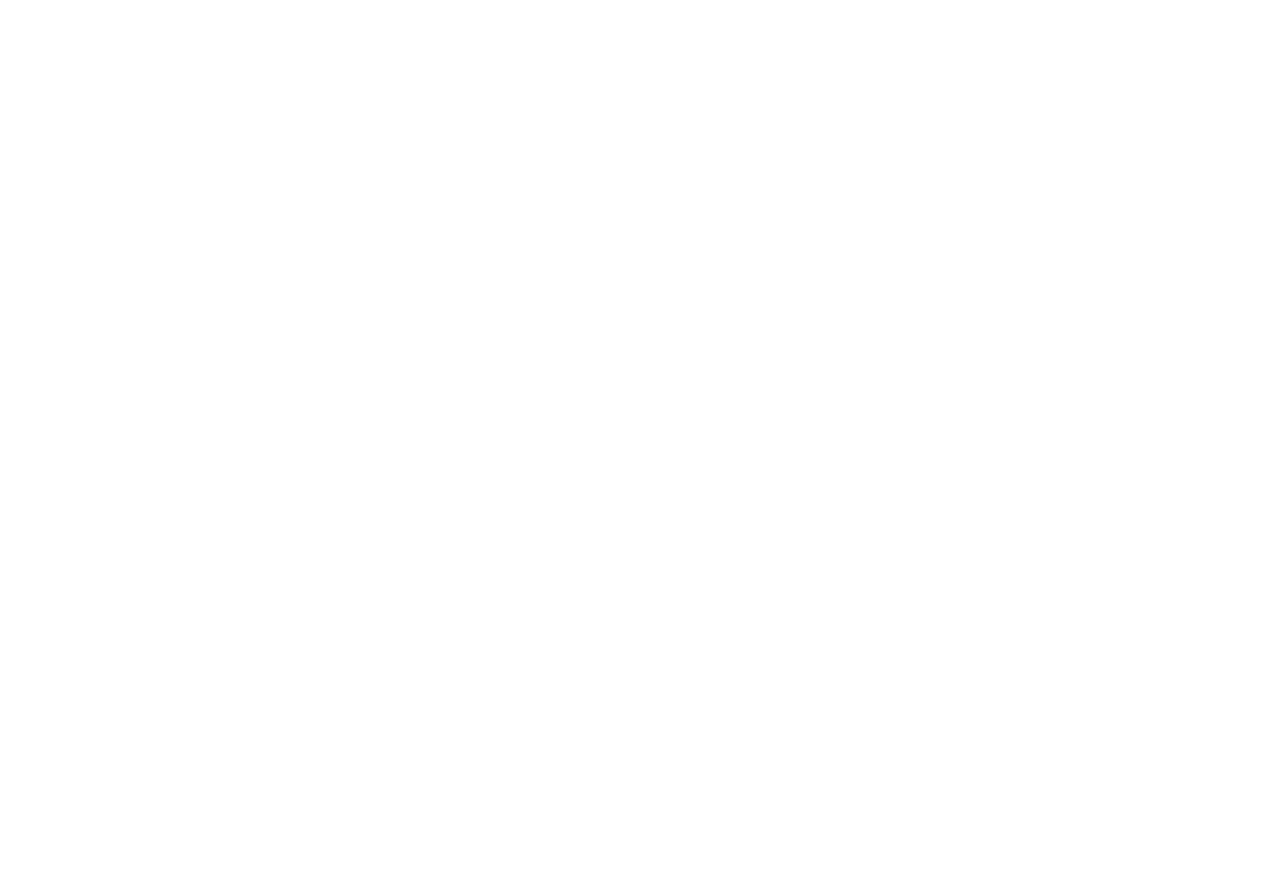
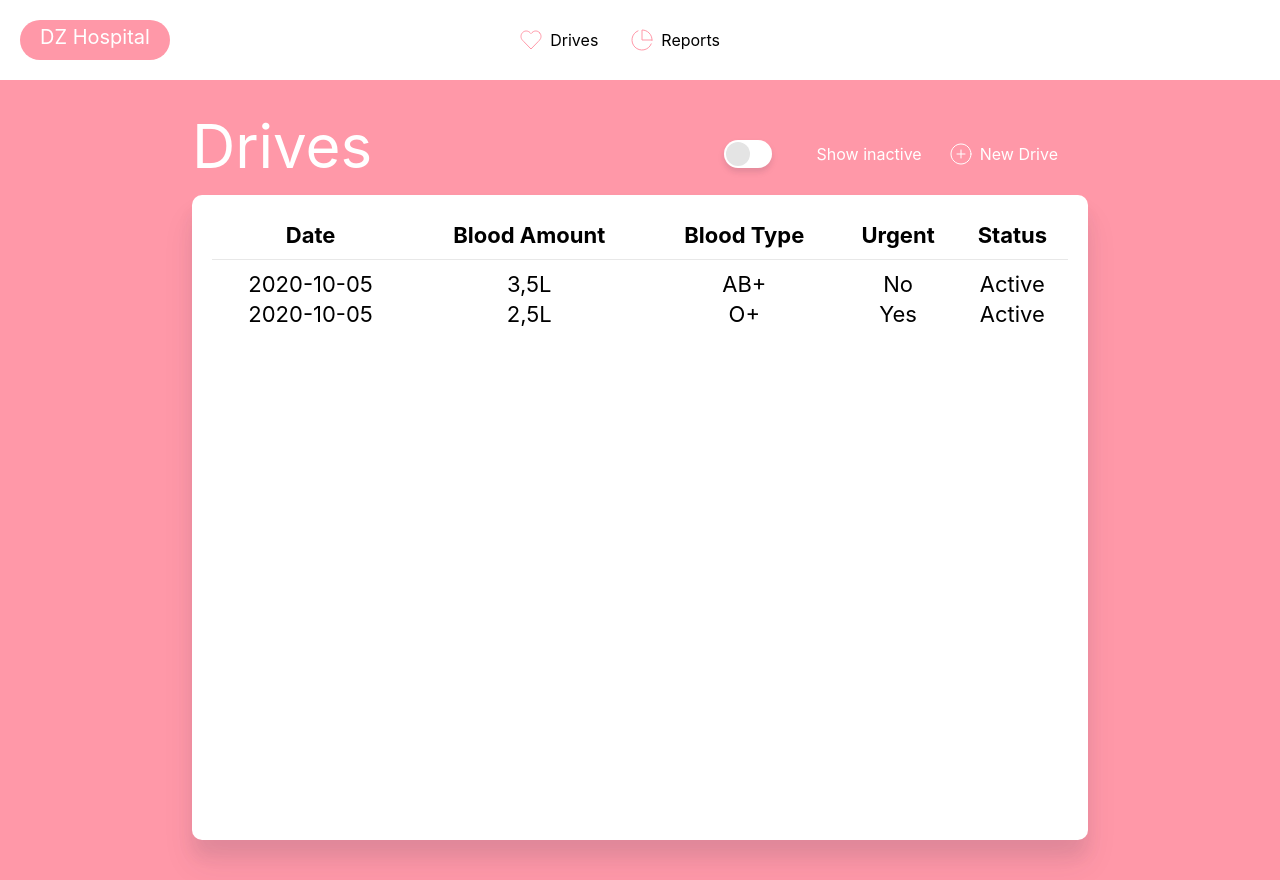
Before and after one commit to nonical/vivel-web, a React (Create React App) app: page /drives in a window 1280 px wide. Before the commit this address had no page. Before the commit the page ends 800 px from the top, so only its background shows below. Built offline with nearby package versions, Linux system fonts and the light colour scheme.

Commit message:
add drive stuff

```diff
--- a/src/App.tsx
+++ b/src/App.tsx
@@ -1,14 +1,16 @@
 import React from "react";
 import { BrowserRouter, Routes, Route } from "react-router-dom";
 import { QueryClient, QueryClientProvider } from "react-query";
-
+import Drive from "./views/Drive"
 const queryClient = new QueryClient();
 
 function App() {
   return (
     <QueryClientProvider client={queryClient}>
       <BrowserRouter>
-        <Routes></Routes>
+        <Routes>
+          <Route path="/drives" element={<Drive/>} />
+        </Routes>
       </BrowserRouter>
     </QueryClientProvider>
   );
--- /dev/null
+++ b/src/views/Drive/Drive.tsx
@@ -0,0 +1,63 @@
+import React from "react";
+
+import Navbar from "../../components/Navbar";
+import Container from "../../components/Container";
+import Table from "../../components/Table";
+import Switch from "../../components/Switch";
+import Action from "../../components/Action";
+import Title from "../../components/Title";
+import Main from "../../components/Main";
+import { ReactComponent as PlusCircle } from "../../assets/plus-circle.svg";
+
+export default function Drive() {
+  return (
+    <>
+      <Navbar />
+      <Main>
+        <Title title={"Drives"}>
+          <Switch initChecked={false} onToggle={() => {}} />
+          <span
+            style={{
+              marginLeft: 10,
+              marginRight: 25,
+            }}
+          >
+            Show inactive
+          </span>
+          <Action
+            title="New Drive"
+            Icon={PlusCircle}
+            iconStyles={{ stroke: "white", marginRight: 5 }}
+          />
+        </Title>
+        <Container>
+          <div style={{ minHeight: 600 }}>
+            <Table>
+              <thead>
+                <th>Date</th>
+                <th>Blood Amount</th>
+                <th>Blood Type</th>
+                <th>Urgent</th>
+                <th>Status</th>
+              </thead>
+              <tr>
+                <td>2020-10-05</td>
+                <td>3,5L</td>
+                <td>AB+</td>
+                <td>No</td>
+                <td>Active</td>
+              </tr>
+              <tr>
+                <td>2020-10-05</td>
+                <td>2,5L</td>
+                <td>O+</td>
+                <td>Yes</td>
+                <td>Active</td>
+              </tr>
+            </Table>
+          </div>
+        </Container>
+      </Main>
+    </>
+  );
+}
--- /dev/null
+++ b/src/views/Drive/index.ts
@@ -0,0 +1 @@
+export {default} from "./Drive"
```
Also changed, not shown: src/assets/plus-circle.svg (added).
